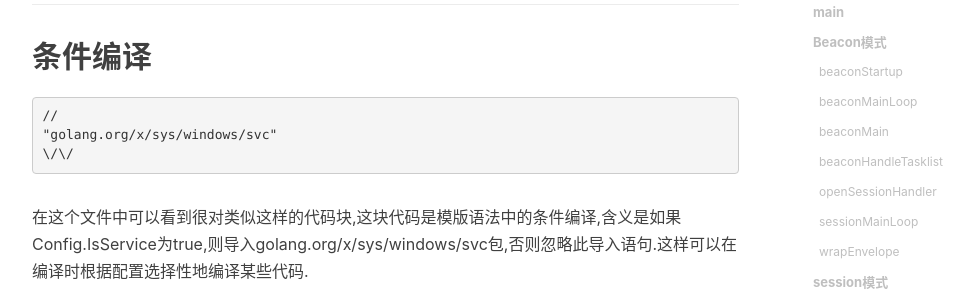
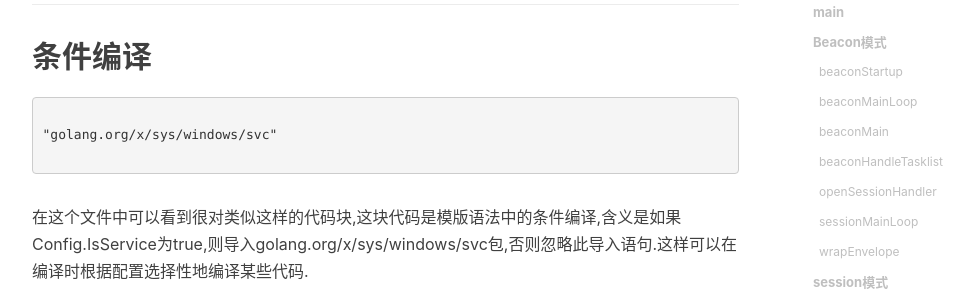
Before and after one commit to taomujian/taomujian.github.io, a Jekyll site: the page built from _posts/2024-06-30-Sliver框架代码学习(二).md, in a window 1280 px wide and 900 px high, scrolled down 424 px. Shown: the part 152-452 px from the top of the window, without its empty margins (233-1205 px from the left). Built offline with Jekyll 4.4.1, drawn with Linux system fonts in a browser that asks for light colours; nearby versions of some CDN libraries; comment, search, counter and statistics services are not loaded.

Commit message:
2024.07.01

````diff
--- a/_posts/2024-06-30-Sliver框架代码学习(二).md
+++ b/_posts/2024-06-30-Sliver框架代码学习(二).md
@@ -17,9 +17,9 @@
 ## 条件编译
 
 ```Go
-// {{if .Config.IsService}}
+{{if .Config.IsService}}
 "golang.org/x/sys/windows/svc"
-\/\/ {{end}}
+{{end}}
 ```
 
 在这个文件中可以看到很对类似这样的代码块,这块代码是模版语法中的条件编译,含义是如果 Config.IsService为true,则导入golang.org/x/sys/windows/svc包,否则忽略此导入语句.这样可以在编译时根据配置选择性地编译某些代码.
````
